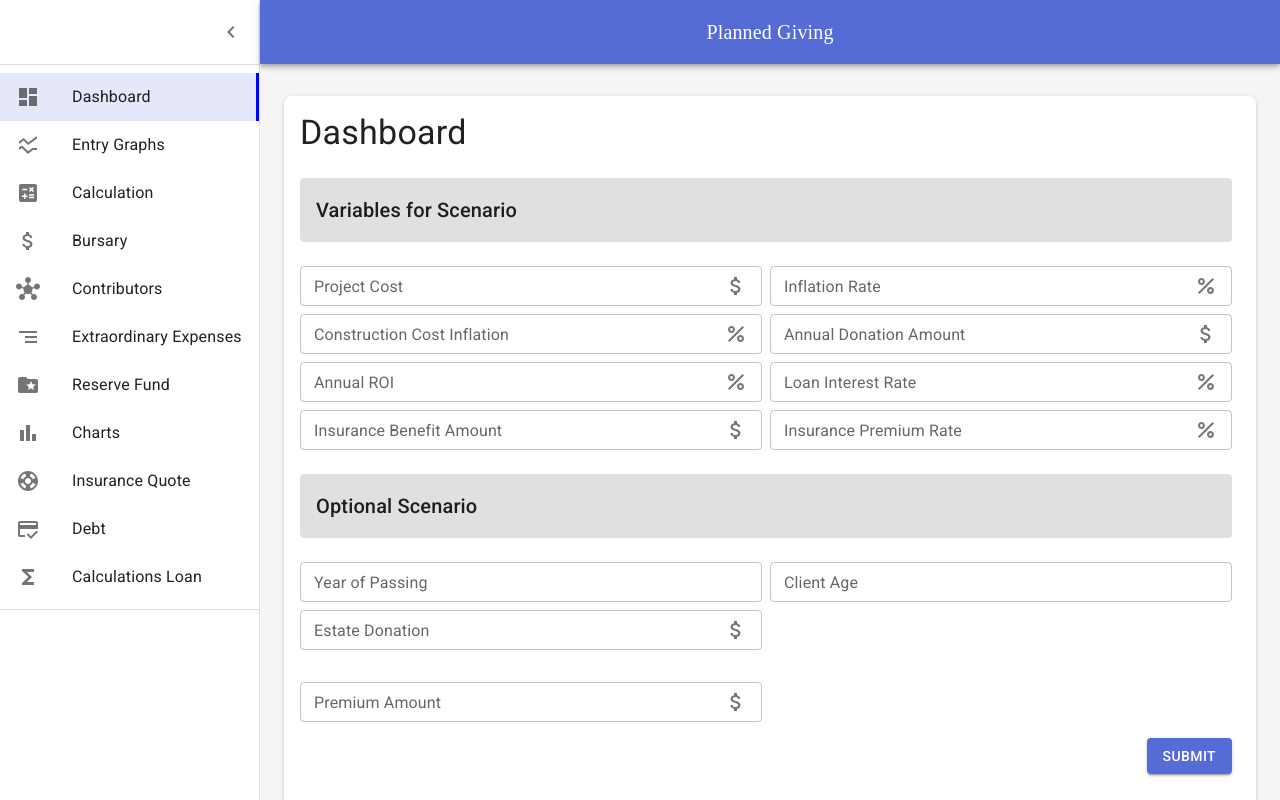
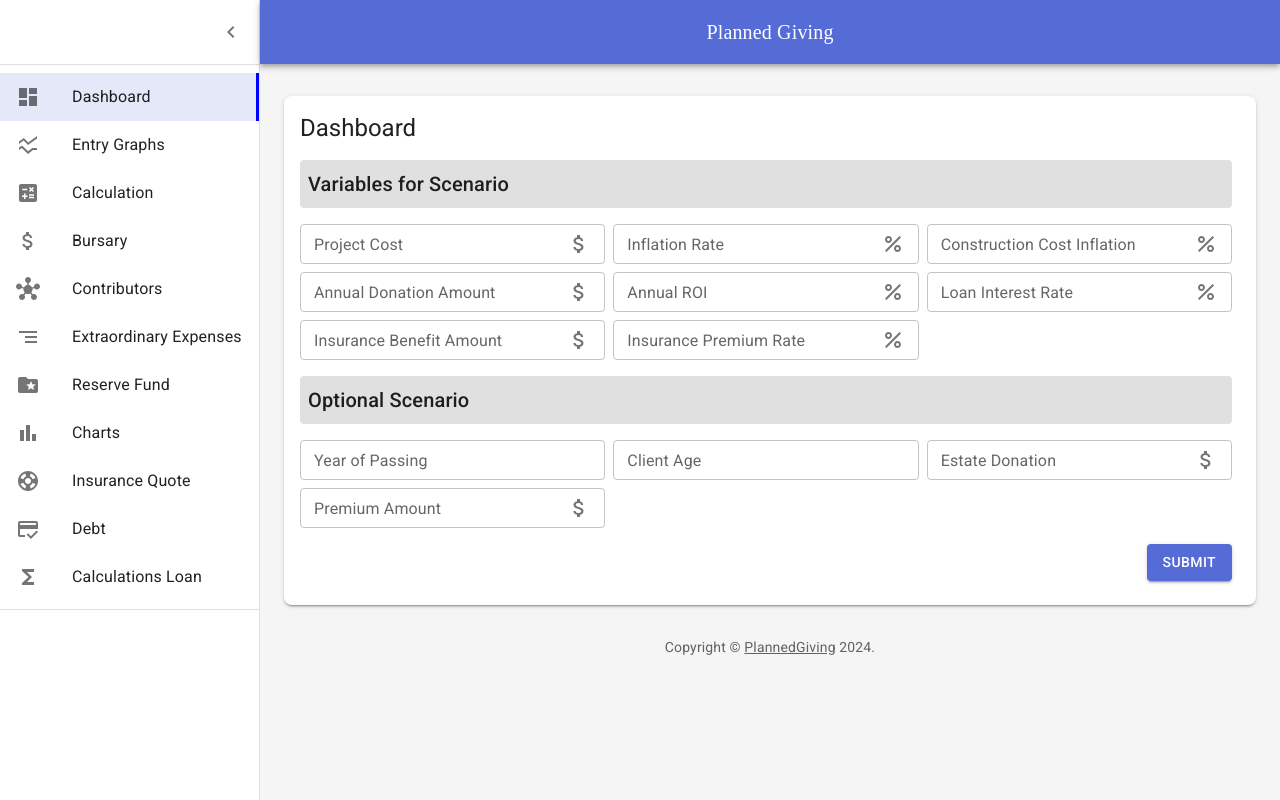
Before and after one commit to 01edie/plannedGivingPrototype, a React (Vite) app: page / in a window 1280 px wide. Built offline with nearby package versions, Linux system fonts and the light colour scheme.

Commit message:
3col_form

```diff
--- a/src/views/Bursary.tsx
+++ b/src/views/Bursary.tsx
@@ -7,7 +7,7 @@ type Props = {}
 function Bursary({}: Props) {
   return (
     <Box padding={2} pb={4} bgcolor="white" borderRadius={2} boxShadow={2}>
-      <Typography variant="h4">Bursary</Typography>
+      <Typography variant="h5">Bursary</Typography>
 
     </Box>
   )
--- a/src/views/Calculation.tsx
+++ b/src/views/Calculation.tsx
@@ -208,7 +208,7 @@ const columns = [
 function Calculation({}: Props) {
   return (
     <Box padding={2} pb={4} bgcolor="white" borderRadius={2} boxShadow={2}>
-      <Typography variant="h4">Calculation</Typography>
+      <Typography variant="h5">Calculation</Typography>
       <Box my={2}>
         <DataTable data={dataSource} columns={columns} />
       </Box>
--- a/src/views/CalculationsLoan.tsx
+++ b/src/views/CalculationsLoan.tsx
@@ -6,7 +6,7 @@ type Props = {}
 function CalculationsLoan({}: Props) {
   return (
     <Box padding={2} pb={4} bgcolor="white" borderRadius={2} boxShadow={2}>
-      <Typography variant="h4">Calculations Loan</Typography>
+      <Typography variant="h5">Calculations Loan</Typography>
 
     </Box>
   )
--- a/src/views/Charts.tsx
+++ b/src/views/Charts.tsx
@@ -542,7 +542,7 @@ function Charts({}: Props) {
 
   return (
     <Box padding={2} pb={4} bgcolor="white" borderRadius={2} boxShadow={2}>
-      <Typography variant="h4">Charts</Typography>
+      <Typography variant="h5">Charts</Typography>
       <Grid container my={2} spacing={1}>
         {/* EXPENSES/TOTAL VALUE OF THE ACCOUNT */}
         <ChartContainer
--- a/src/views/Contributors.tsx
+++ b/src/views/Contributors.tsx
@@ -6,7 +6,7 @@ type Props = {};
 function Contributors({}: Props) {
   return (
     <Box padding={2} pb={4} bgcolor="white" borderRadius={2} boxShadow={2}>
-      <Typography variant="h4">Contributors</Typography>
+      <Typography variant="h5">Contributors</Typography>
     </Box>
   );
 }
--- a/src/views/Dashboard.tsx
+++ b/src/views/Dashboard.tsx
@@ -130,23 +130,23 @@ function Dashboard({}: Props) {
   }, []);
 
   return (
-    <Box padding={2} pb={4} bgcolor="white" borderRadius={2} boxShadow={2}>
-      <Typography variant="h4">Dashboard</Typography>
+    <Box padding={2} pb={2} bgcolor="white" borderRadius={2} boxShadow={2}>
+      <Typography variant="h5">Dashboard</Typography>
       <Grid
         component="form"
-        my={2}
+        my={1}
         onSubmit={handleSubmit(onSubmit)}
         container
         width="100%"
         spacing={1}
       >
-        <Grid item mb={2} xs={12}>
-          <Box bgcolor="#e0e0e0" p={2} borderRadius={1}>
+        <Grid item mb={1} xs={12}>
+          <Box bgcolor="#e0e0e0" p={1} borderRadius={1}>
             <Typography variant="h6">Variables for Scenario</Typography>
           </Box>
         </Grid>
         {/* project cost */}
-        <Grid item xs={12} md={6}>
+        <Grid item xs={12} sm={6} md={4}>
           <TextField
             label="Project Cost"
             fullWidth
@@ -166,7 +166,7 @@ function Dashboard({}: Props) {
           />
         </Grid>
         {/* inflation rate */}
-        <Grid item xs={12} md={6}>
+        <Grid item xs={12} sm={6} md={4}>
           <TextField
             label="Inflation Rate"
             fullWidth
@@ -186,7 +186,7 @@ function Dashboard({}: Props) {
           />
         </Grid>
         {/* construction cost inflation */}
-        <Grid item xs={12} md={6}>
+        <Grid item xs={12} sm={6} md={4}>
           <TextField
             label="Construction Cost Inflation"
             fullWidth
@@ -206,7 +206,7 @@ function Dashboard({}: Props) {
           />
         </Grid>
         {/* annual donation amount */}
-        <Grid item xs={12} md={6}>
+        <Grid item xs={12} sm={6} md={4}>
           <TextField
             label="Annual Donation Amount"
             fullWidth
@@ -226,7 +226,7 @@ function Dashboard({}: Props) {
           />
         </Grid>
         {/* annual roi */}
-        <Grid item xs={12} md={6}>
+        <Grid item xs={12} sm={6} md={4}>
           <TextField
             label="Annual ROI"
             fullWidth
@@ -246,7 +246,7 @@ function Dashboard({}: Props) {
           />
         </Grid>
         {/* loan interest rate */}
-        <Grid item xs={12} md={6}>
+        <Grid item xs={12} sm={6} md={4}>
           <TextField
             label="Loan Interest Rate"
             fullWidth
@@ -266,7 +266,7 @@ function Dashboard({}: Props) {
           />
         </Grid>
         {/* insurance benefit amount */}
-        <Grid item xs={12} md={6}>
+        <Grid item xs={12} sm={6} md={4}>
           <TextField
             label="Insurance Benefit Amount"
             fullWidth
@@ -287,7 +287,7 @@ function Dashboard({}: Props) {
         </Grid>
 
         {/* insurance premium rate */}
-        <Grid item xs={12} md={6}>
+        <Grid item xs={12} sm={6} md={4}>
           <TextField
             label="Insurance Premium Rate"
             fullWidth
@@ -307,13 +307,13 @@ function Dashboard({}: Props) {
           />
         </Grid>
 
-        <Grid my={2} item xs={12}>
-          <Box bgcolor="#e0e0e0" p={2} borderRadius={1}>
+        <Grid my={1} item xs={12}>
+          <Box bgcolor="#e0e0e0" p={1} borderRadius={1}>
             <Typography variant="h6">Optional Scenario</Typography>
           </Box>
         </Grid>
         {/* year of passing */}
-        <Grid item xs={12} md={6}>
+        <Grid item xs={12} sm={6} md={4}>
           <Controller
             name="yearOfPassing"
             render={({ field }) => {
@@ -337,7 +337,7 @@ function Dashboard({}: Props) {
           />
         </Grid>
         {/* client age */}
-        <Grid item xs={12} md={6}>
+        <Grid item xs={12} sm={6} md={4}>
           <TextField
             label="Client Age"
             {...register("clientAge")}
@@ -348,7 +348,7 @@ function Dashboard({}: Props) {
           />
         </Grid>
         {/* estate donation */}
-        <Grid item xs={12} md={6}>
+        <Grid item xs={12} sm={6} md={4}>
           <TextField
             label="Estate Donation"
             fullWidth
@@ -367,10 +367,10 @@ function Dashboard({}: Props) {
             helperText={errors.estateDonation?.message}
           />
         </Grid>
-        <Grid item xs={12} md={6} />
+        {/* <Grid item xs={12} md={6} /> */}
 
         {/* premium amount */}
-        <Grid mt={3} mb={1} item xs={12} md={6}>
+        <Grid mb={1} item xs={12} sm={6} md={4}>
           <TextField
             label="Premium Amount"
             fullWidth
--- a/src/views/Debt.tsx
+++ b/src/views/Debt.tsx
@@ -6,7 +6,7 @@ type Props = {};
 function Debt({}: Props) {
   return (
     <Box padding={2} pb={4} bgcolor="white" borderRadius={2} boxShadow={2}>
-      <Typography variant="h4">Debt</Typography>
+      <Typography variant="h5">Debt</Typography>
     </Box>
   );
 }
--- a/src/views/EntryGraphs.tsx
+++ b/src/views/EntryGraphs.tsx
@@ -570,7 +570,7 @@ function EntryGraphs({}: Props) {
   const { mainData } = useContext(DataContext)!;
   return (
     <Box padding={2} pb={4} bgcolor="white" borderRadius={2} boxShadow={2}>
-      <Typography variant="h4">Entry Graphs</Typography>
+      <Typography variant="h5">Entry Graphs</Typography>
       <Grid container my={2} spacing={1}>
         {/* savings method */}
         <ChartContainer
--- a/src/views/ExtraordinaryExpenses.tsx
+++ b/src/views/ExtraordinaryExpenses.tsx
@@ -6,7 +6,7 @@ type Props = {};
 function ExtraordinaryExpenses({}: Props) {
   return (
     <Box padding={2} pb={4} bgcolor="white" borderRadius={2} boxShadow={2}>
-      <Typography variant="h4">Extraordinary Expenses</Typography>
+      <Typography variant="h5">Extraordinary Expenses</Typography>
     </Box>
   );
 }
--- a/src/views/InsuranceQuote.tsx
+++ b/src/views/InsuranceQuote.tsx
@@ -6,7 +6,7 @@ type Props = {};
 function InsuranceQuote({}: Props) {
   return (
     <Box padding={2} pb={4} bgcolor="white" borderRadius={2} boxShadow={2}>
-      <Typography variant="h4">Insurance Quote</Typography>
+      <Typography variant="h5">Insurance Quote</Typography>
     </Box>
   );
 }
--- a/src/views/ReserveFund.tsx
+++ b/src/views/ReserveFund.tsx
@@ -6,7 +6,7 @@ type Props = {};
 function ReserveFund({}: Props) {
   return (
     <Box padding={2} pb={4} bgcolor="white" borderRadius={2} boxShadow={2}>
-      <Typography variant="h4">Reserve Fund</Typography>
+      <Typography variant="h5">Reserve Fund</Typography>
     </Box>
   );
 }
```
